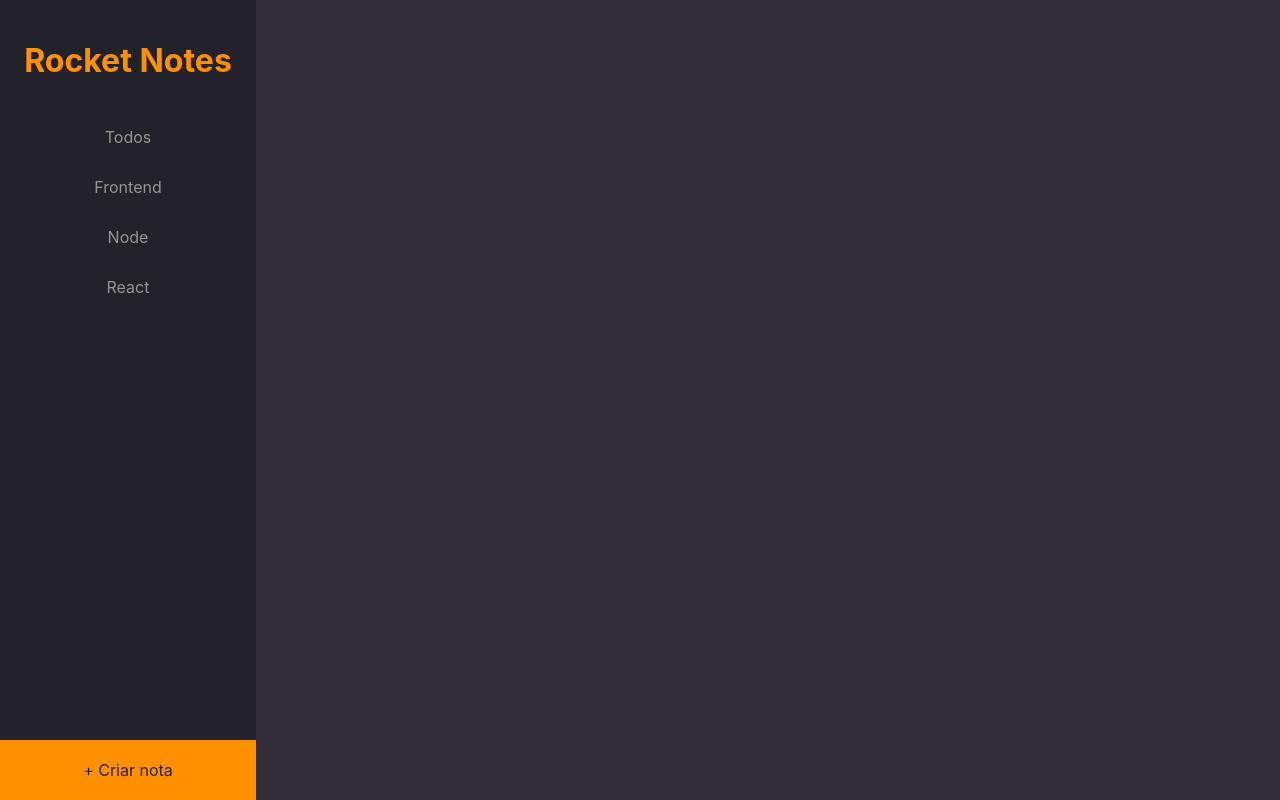
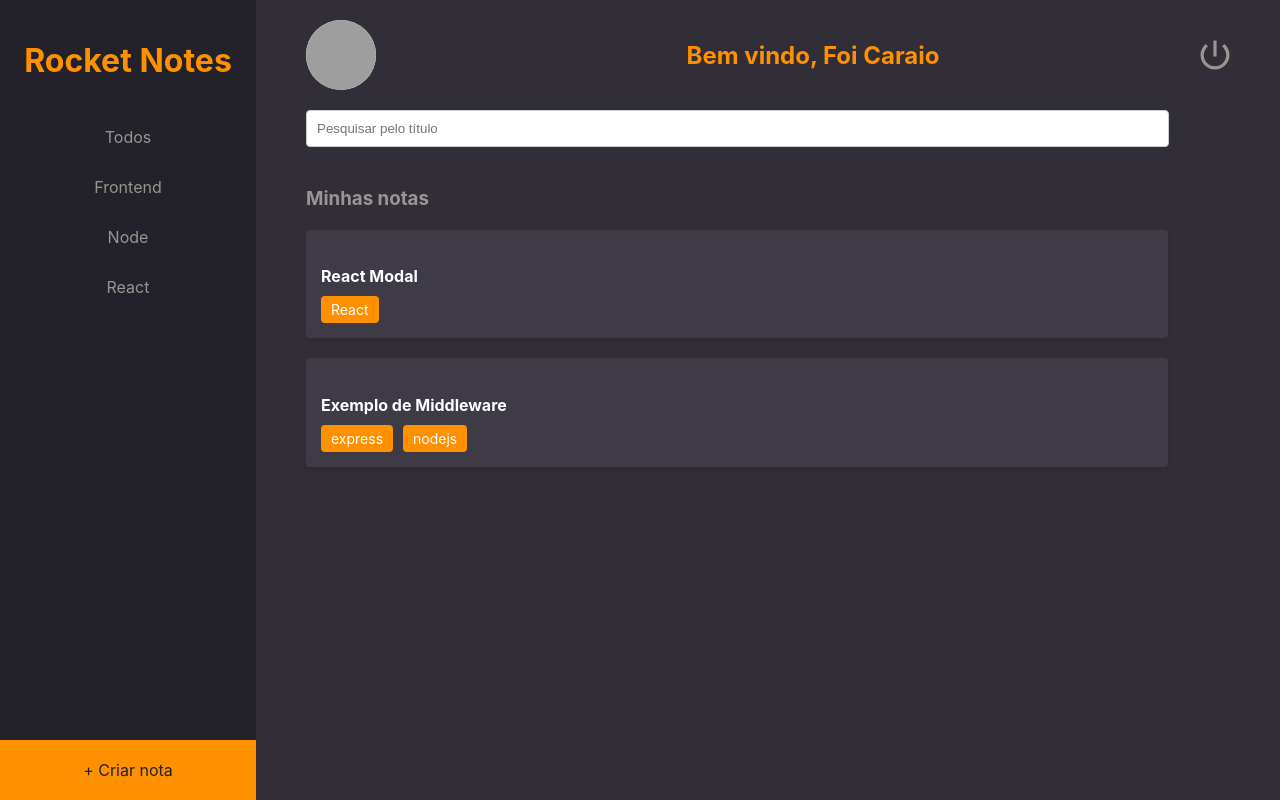
Before and after one commit to CarolSLS/project-react, a React (Create React App) app: page /home in a window 1280 px wide. Built offline with nearby package versions, Linux system fonts and the light colour scheme; grey boxes are pictures that could not be loaded.

Commit message:
desenvolvimento home.js

```diff
--- a/src/App.js
+++ b/src/App.js
@@ -1,20 +1,24 @@
 import React from "react";
 import Login from "./components/login";
-import { BrowserRouter as Router, Route, Routes, Navigate } from "react-router-dom";
+import Home from "./components/home";
+import { BrowserRouter  as Router, Route, Routes, Navigate,} from "react-router-dom";
+import { UserProvider } from "./components/userContext";
 import { useEffect, useState } from "react"; // hook = função js que faz algo especial na biblioteca
 //useState - area de memória para reutilizar / váriavel longa / permite que as info gerem alterações na tela
 // possui o estado "relogio" e a função que altera o estado "setRelogio"
-import Home from "./components/home"
 
 function App() {
-  return ( //html será renderizado
-    <Router>
-      <Routes>
-        <Route path="/login" element={<Login/>}/>
-        <Route path="/home" element={<Home/>}/>
-        <Route path="/" element={<Navigate to="/login" />}/>
-      </Routes>
-    </Router>
+  return (
+    //html será renderizado
+    <UserProvider>
+      <Router>
+        <Routes>
+          <Route path="/login" element={<Login />} />
+          <Route path="/home" element={<Home />} />
+          <Route path="/" element={<Navigate to="/login" />} />
+        </Routes>
+      </Router>
+    </UserProvider>
   );
 }
 
--- a/src/components/home.js
+++ b/src/components/home.js
@@ -1,12 +1,14 @@
-import React from "react";
+import React, { useContext, useEffect } from "react";
 import styled from "styled-components";
+import { useNavigate } from "react-router-dom";
+import logoutIcon from "../assets/logout.svg";
+import userContext from "./userContext";
 
 const Container = styled.div`
   display: flex;
   height: 100vh;
   background-color: #312e38;
 `;
-
 const Sidebar = styled.div`
   width: 20%;
   background-color: #232129;
@@ -32,7 +34,7 @@ const MenuItem = styled.li`
   cursor: pointer;
   color: #999591;
   &:hover {
-      color: #ff9000;
+    color: #ff9000;
   }
 `;
 const FooterLink = styled.a`
@@ -44,18 +46,84 @@ const FooterLink = styled.a`
   padding: 20px;
   background-color: #ff9000;
   cursor: pointer;
-  &:hover {
-    text-decoration: underline;
-  }
 `;
-
 const Content = styled.div`
   flex-grow: 1;
-  padding: 20px;
-  background-color: #f4f4f4;
+  padding: 20px 50px;
+  background-color: #312e38;
 `;
+const Header = styled.div`
+  display: flex;
+  justify-content: space-between;
+  align-items: center;
+`;
+const ProfilePicture = styled.img`
+  width: 70px;
+  height: 70px;
+  border-radius: 50%;
+  background-color: white;
+`;
+const WelcomeMessage = styled.h2`
+  margin-left: 50px;
+  color: #ff9000;
+`;
+const LogoutIcon = styled.img`
+  width: 30px;
+  height: 30px;
+  cursor: pointer;
+`;
+const SearchBar = styled.input`
+  width: 91%;
+  padding: 10px;
+  margin: 20px 0;
+  border: 1px solid #ccc;
+  border-radius: 4px;
+`;
+const NotesSection = styled.div`
+  margin-top: 20px;
+`;
+const TitleUp = styled.h3`
+  margin-bottom: 20px;
+  color: #999591;
+`;
+const Note = styled.div`
+  width: 90%;
+  background-color: #3e3b47;
+  padding: 15px;
+  margin-bottom: 20px;
+  border-radius: 4px;
+  box-shadow: 0 2px 4px rgba(0, 0, 0, 0.1);
+`;
+const NoteTitle = styled.h4`
+  margin-bottom: 10px;
+  color: white;
+`;
+const TagContainer = styled.div`
+  display: flex;
+  gap: 10px;
+`;
+const Tag = styled.span`
+  padding: 5px 10px;
+  background-color: #ff9000;
+  color: white;
+  border-radius: 4px;
+  font-size: 0.875rem;
+`;
+const Home = () => {
+  const { user, logout } = useContext(userContext);
+  const navigate = useNavigate();
 
-const Home = () => {
+  const handleLogout = () => {
+    logout();
+    console.log("Logout");
+  };
+
+  useEffect(()=> {
+    if(!user.isLoggedIn){
+        navigate("/login")
+    }
+  }, [user.isLoggedIn, navigate]);
+
   return (
     <Container>
       <Sidebar>
@@ -70,6 +138,30 @@ const Home = () => {
         </div>
         <FooterLink href="#">+ Criar nota</FooterLink>
       </Sidebar>
+      <Content>
+        <Header>
+          <ProfilePicture src={user.profilePicture} alt="Foto do perfil" />
+          <WelcomeMessage>Bem vindo, {user.name}</WelcomeMessage>
+          <LogoutIcon src={logoutIcon} alt="Logout" onClick={handleLogout} />
+        </Header>
+        <SearchBar type="text" placeholder="Pesquisar pelo título" />
+        <NotesSection>
+          <TitleUp>Minhas notas</TitleUp>
+          <Note>
+            <NoteTitle>React Modal</NoteTitle>
+            <TagContainer>
+              <Tag>React</Tag>
+            </TagContainer>
+          </Note>
+          <Note>
+            <NoteTitle>Exemplo de Middleware</NoteTitle>
+            <TagContainer>
+              <Tag>express</Tag>
+              <Tag>nodejs</Tag>
+            </TagContainer>
+          </Note>
+        </NotesSection>
+      </Content>
     </Container>
   );
 };
--- /dev/null
+++ b/src/components/userContext.js
@@ -0,0 +1,22 @@
+import React, {createContext, useState} from 'react';
+// import { useNavigate } from 'react-router-dom';
+
+const userContext = createContext();
+
+export const UserProvider = ({children })=>{
+    const [user, setUser] = useState({name: 'Foi Caraio', profilePicture: 'url_da_imagem', isLoggedIn: true});
+    // const navigate = useNavigate();
+
+    const logout = () => {
+        setUser({name: '', profilePicture: '', isLoggedIn: false});
+        // navigate('/login');
+    };
+
+    return (
+        <userContext.Provider value={{user, logout}}>
+            {children}
+        </userContext.Provider>
+    );
+};
+
+export default userContext;
```
Also changed, not shown: src/assets/logout.svg (added).
